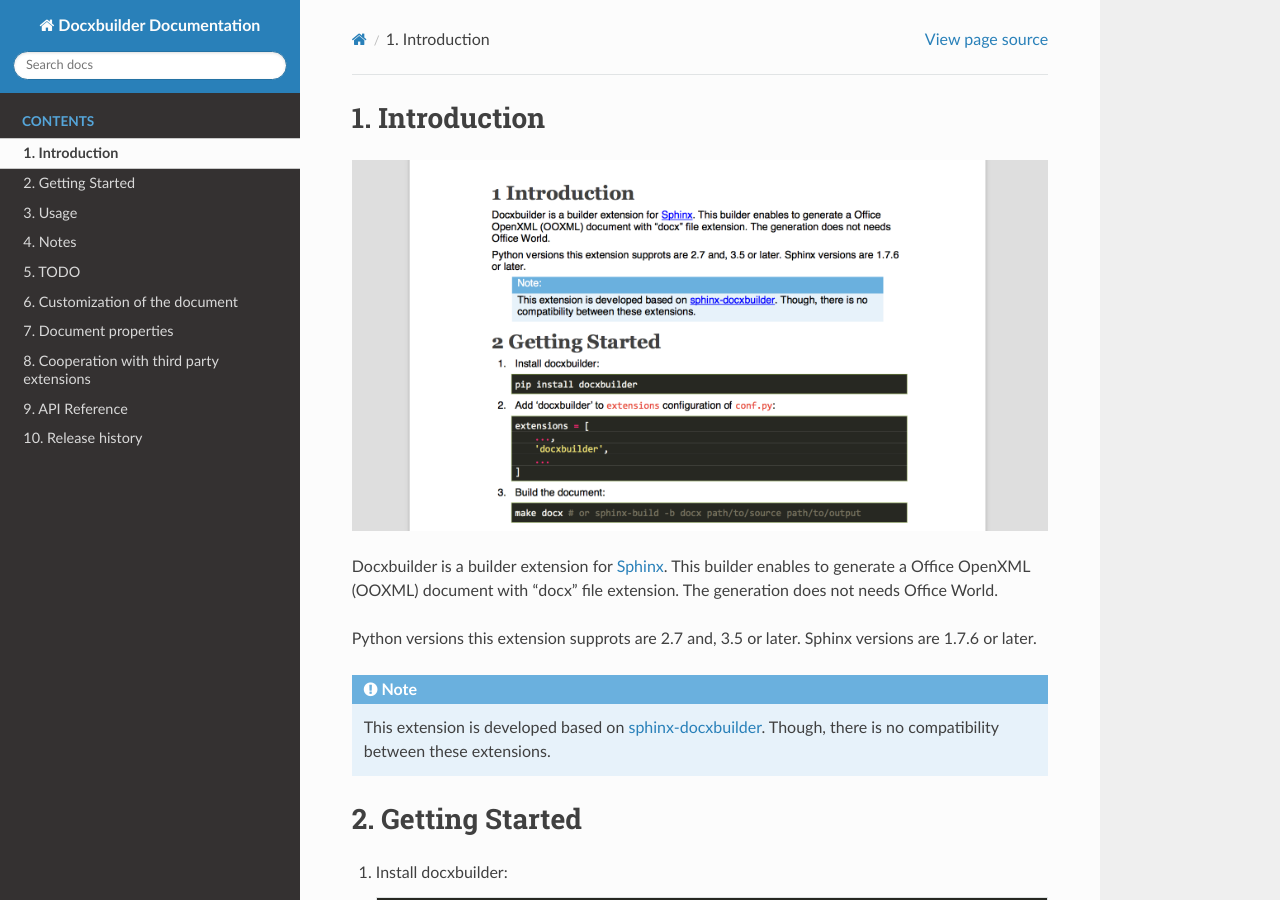
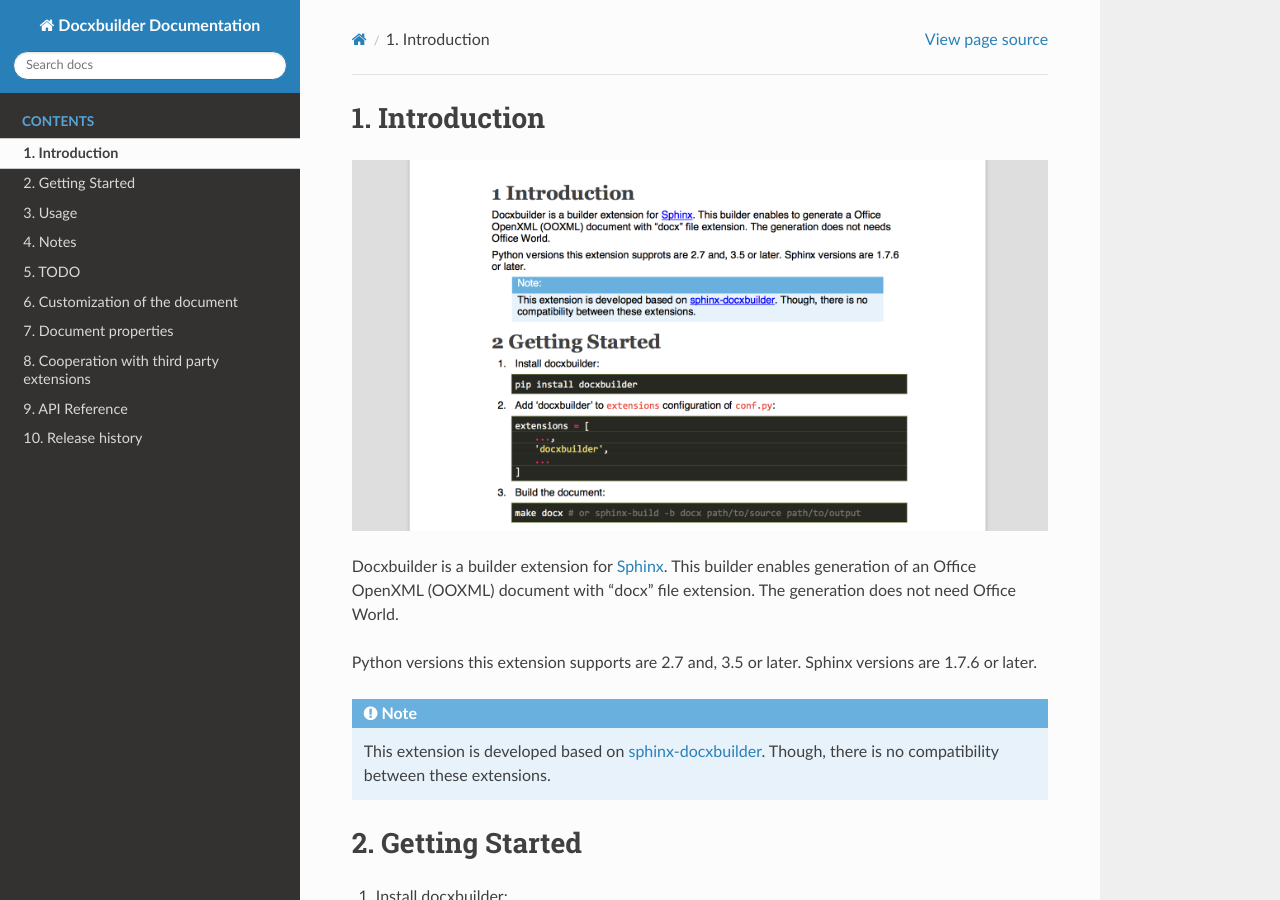
Before and after one commit to amedama41/docxbuilder, a Sphinx documentation site: the page built from docs/source/docxbuilder.rst, in a window 1280 px wide and 900 px high. Built offline with Sphinx 7.4.7 and the Read the Docs theme 2.0.0, drawn with Linux system fonts in a browser that asks for light colours.

Commit message:
Fixed typos

```diff
--- a/docs/source/docxbuilder.rst
+++ b/docs/source/docxbuilder.rst
@@ -4,10 +4,10 @@
 .. image:: images/screenshot.png
 
 Docxbuilder is a builder extension for `Sphinx`_.
-This builder enables to generate a Office OpenXML (OOXML) document with "docx" file extension.
-The generation does not needs Office World.
+This builder enables generation of an Office OpenXML (OOXML) document with "docx" file extension.
+The generation does not need Office World.
 
-Python versions this extension supprots are 2.7 and, 3.5 or later.
+Python versions this extension supports are 2.7 and, 3.5 or later.
 Sphinx versions are 1.7.6 or later.
 
 .. note::
```
